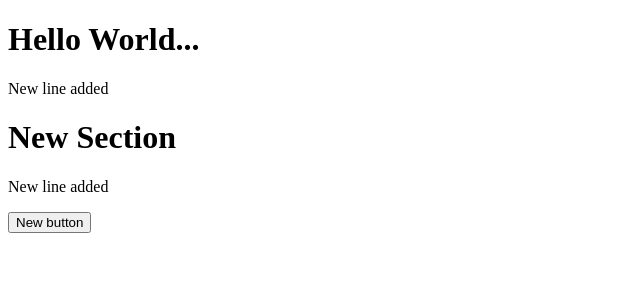
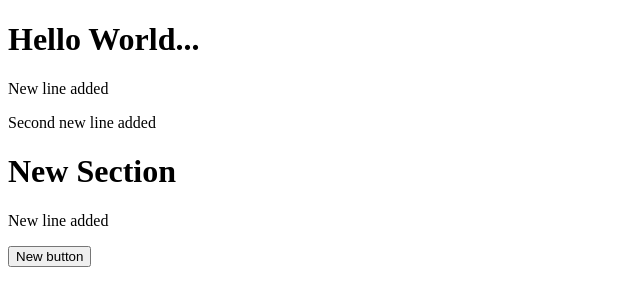
Before and after one commit to KaziFahmi/test_project, a plain HTML site: page index.html in a window 1280 px wide. Shown: the whole page, without its empty margins (0-640 px from the left). Drawn offline with Linux system fonts and the light colour scheme.

Commit message:
a second new line added

```diff
--- a/index.html
+++ b/index.html
@@ -9,7 +9,7 @@
   <body>
     <h1>Hello World...</h1>
     <p>New line added</p>
-
+    <p>Second new line added</p>
     <h1>New Section</h1>
     <p>New line added</p>
     <button>New button</button>
```
